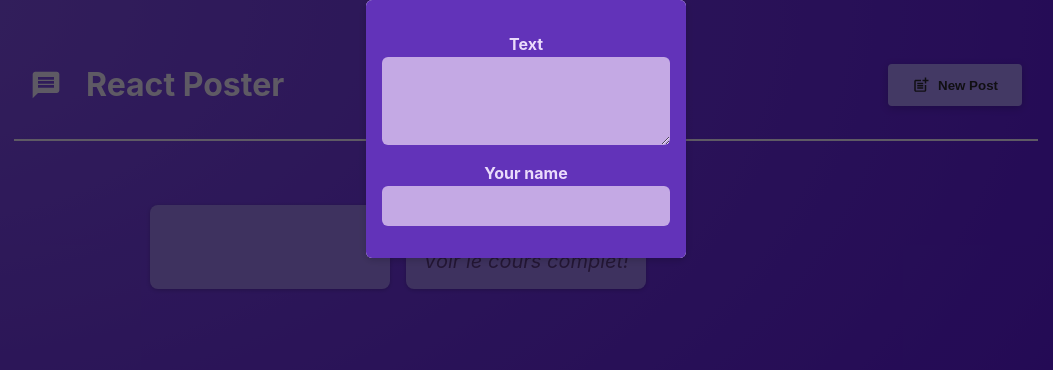
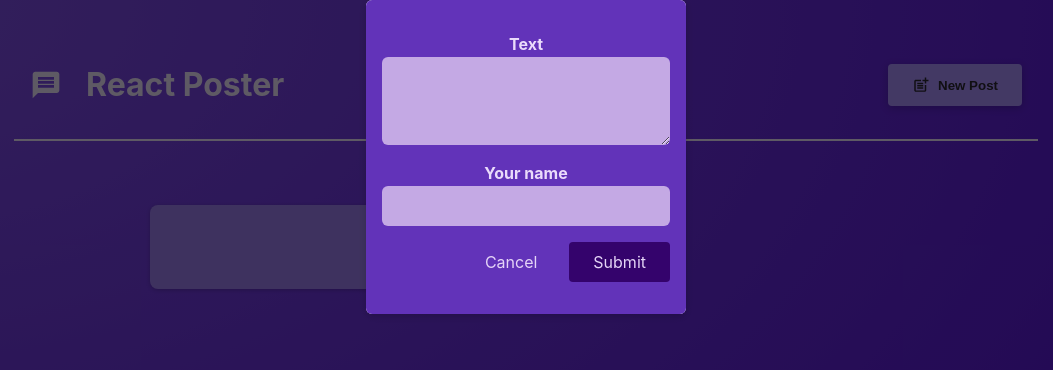
Before and after one commit to chbarbosa/getStartedReact, a React (Vite) app: page / in a window 1280 px wide. Both pictures are taken after a click on the button "New Post". Shown: the top 370 px of the page, without its empty margins (114-1167 px from the left). Built offline with nearby package versions, Linux system fonts and the light colour scheme.

Commit message:
cancel button added

```diff
--- a/src/components/NewPost.jsx
+++ b/src/components/NewPost.jsx
@@ -1,15 +1,19 @@
 import classes from './NewPost.module.css';
 
-function NewPost(props) {
+function NewPost({onBodyChange, onAuthorChange, onCancel}) {
   return (
     <form className={classes.form}>
       <p>
         <label htmlFor="body">Text</label>
-        <textarea id="body" required rows={3} onChange={props.onBodyChange}/>
+        <textarea id="body" required rows={3} onChange={onBodyChange}/>
       </p>
       <p>
         <label htmlFor="name">Your name</label>
-        <input type="text" id="name" required onChange={props.onAuthorChange} />
+        <input type="text" id="name" required onChange={onAuthorChange} />
+      </p>
+      <p className={classes.actions} >
+        <button type='button' onClick={onCancel}>Cancel</button>
+        <button>Submit</button>
       </p>
     </form>
   );
--- a/src/components/PostsList.jsx
+++ b/src/components/PostsList.jsx
@@ -32,7 +32,11 @@ function PostsList({isModalVisible, onStopPosting}) {
         <>
             {isModalVisible && (
             <Modal onClose={onStopPosting}>
-                <NewPost onBodyChange={bodyChangeHandler} onAuthorChange={authorChangeHandler} />
+                <NewPost
+                    onBodyChange={bodyChangeHandler}
+                    onAuthorChange={authorChangeHandler}
+                    onCancel={onStopPosting}
+                 />
             </Modal> )}
             <ul className={classes.posts}>
                 <Post author={enteredAuthor} body={enteredBody} />
```
